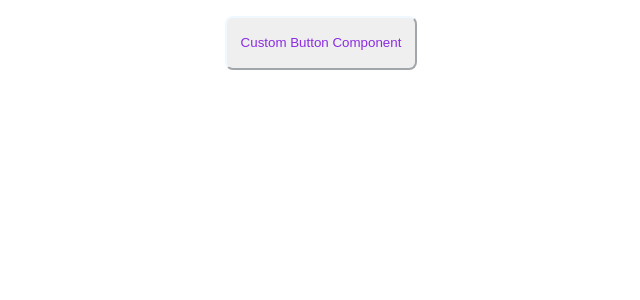
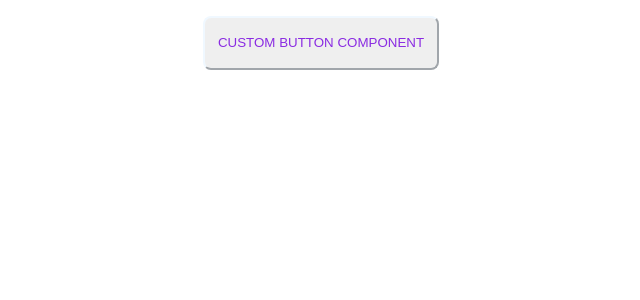
Before and after one commit to mnazari95/react-test, a React (Create React App) app: page / in a window 1280 px wide. Shown: the top 300 px of the page, without its empty margins (319-959 px from the left). Built offline with nearby package versions, Linux system fonts and the light colour scheme.

Commit message:
added passing function as props from parent -> child

```diff
--- a/src/App.js
+++ b/src/App.js
@@ -1,11 +1,15 @@
-import logo from './logo.svg';
 import './App.css';
 import Button from './components/button/Button';
 
 function App() {
+
+  const handleBtnClick = (callback) => {
+    alert("parent component")
+    callback();
+  }
   return (
     <div className="App">
-      <Button display={"Custom Button Component"}/>
+      <Button display={"Custom Button Component"} handleParentFunc={handleBtnClick} />
     </div>
   );
 }
--- a/src/components/button/Button.js
+++ b/src/components/button/Button.js
@@ -2,9 +2,15 @@ import React from 'react';
 import style from './style.css';
 function Button(props) {
 
+  const btnFunc = () => {
+    console.log("button function activated.");
+  }
+
   return(
     <div className='btnWrapper'>
-      <button className='mBtn'>{props.display}</button>
+      <button className='mBtn' onClick={() => props.handleParentFunc(btnFunc)}>
+        {props.display}
+      </button>
     </div>
   );
 }
--- a/src/components/button/style.css
+++ b/src/components/button/style.css
@@ -10,4 +10,6 @@
   padding: 1.3em 1em;
   border-radius: 8px;
   cursor: pointer;
+  outline: none;
+  text-transform: uppercase;
 }
```
